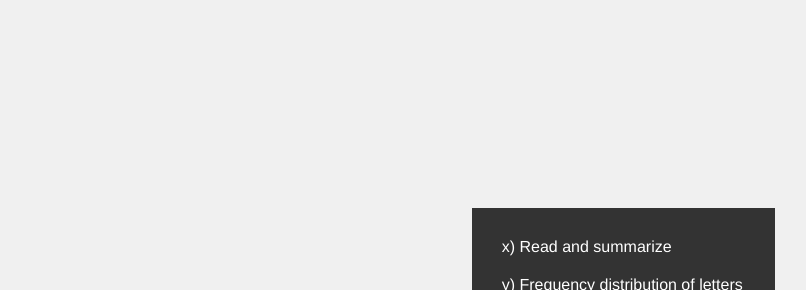
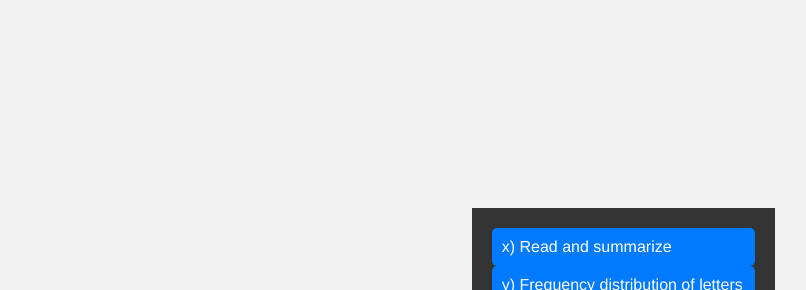
Before and after one commit to rolandogonzagajr/InformationSecurity, a plain HTML site: page index.html in a window 1280 px wide. Shown: the part 58-348 px from the top of the page, without its empty margins (238-1044 px from the left). Drawn offline with Linux system fonts and the light colour scheme.

Commit message:
Update style.css

```diff
--- a/style.css
+++ b/style.css
@@ -48,6 +48,8 @@ h1 {
     padding: 10px;
     text-align: justify; /* Justify the text in navigation links */
     flex-grow: 1; /* Allow navigation links to fill available vertical space */
+    background-color: #007BFF; /* Set a background color for navigation links */
+    border-radius: 5px; /* Add rounded corners to the links */
 }
 
 .leftnav a:hover {
```
